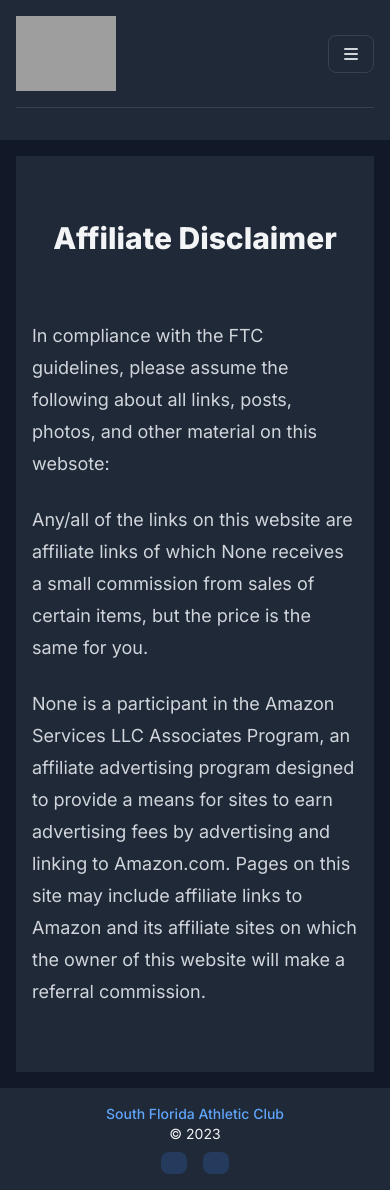
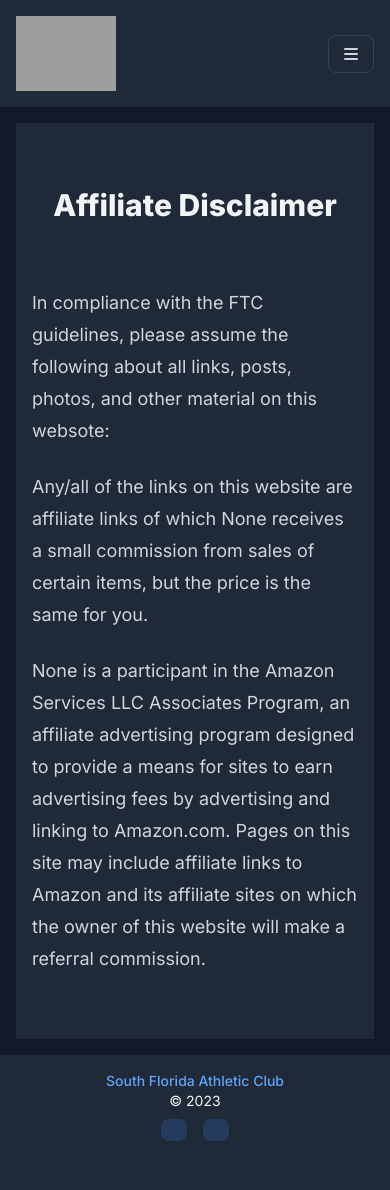
Before and after one commit to davidalvarez305/review_poster, a Django app: page /disclaimer in a window 390 px wide. After the commit the page ends 1141 px from the top, so only its background shows below. Run offline with Django 4.2, Linux system fonts and the light colour scheme; data that the repository does not hold is empty; style sheets or scripts are compiled from the project's sources; grey boxes are pictures that could not be loaded.

Commit message:
HIDE DROP ON MOBILE

```diff
--- a/django/website/blog/templates/blog/base.html
+++ b/django/website/blog/templates/blog/base.html
@@ -152,11 +152,11 @@
           </div>
           <!-- END Right Section -->
         </div>
-        <div class="lg:hidden dark">
+        <div class="lg:hidden dark hidden">
           <nav class="flex flex-col space-y-2 py-4 border-t dark:border-gray-700">
             {% for group in groups %}
                 <p class="group text-sm font-medium flex items-center space-x-2 px-3 py-2 rounded-lg text-gray-800 border border-transparent hover:text-blue-600 hover:bg-blue-50 active:border-blue-100 dark:text-gray-200 dark:hover:text-white dark:hover:bg-gray-700 dark:active:border-gray-600">
-                    Customers
+                    {{ group.name }}
                 </p>
             {% endfor %}
           </nav>
```
